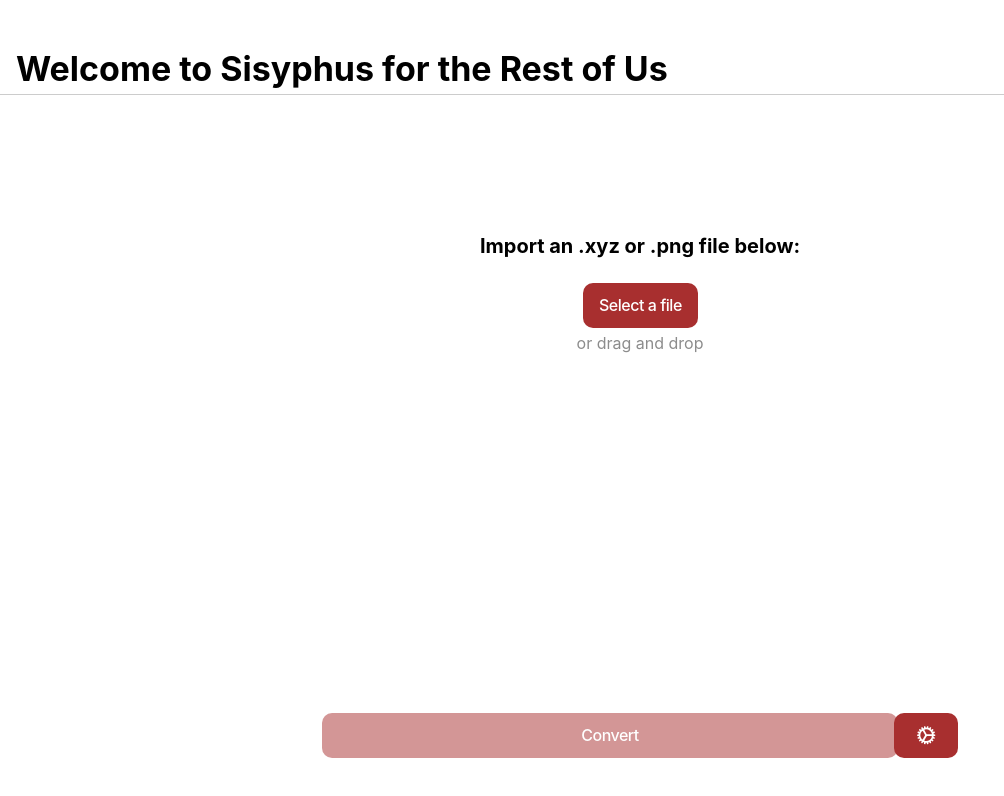
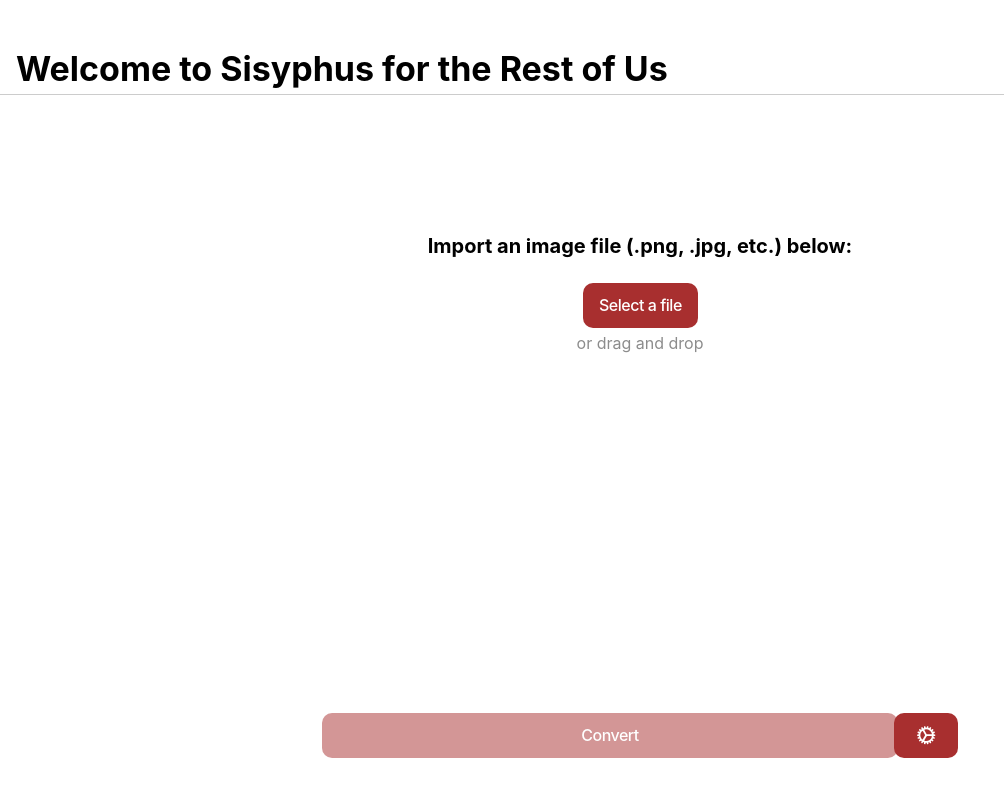
Before and after one commit to eado/SFTROUWeb, a React (Create React App) app in the folder frontend/SFTROUWeb/: page /#/home in a window 1280 px wide. Shown: the top 796 px of the page, without its empty margins (0-1004 px from the left). Built offline with nearby package versions, Linux system fonts and the light colour scheme; no server answers.

Commit message:
fix file types

```diff
--- a/frontend/SFTROUWeb/src/pages/Home.tsx
+++ b/frontend/SFTROUWeb/src/pages/Home.tsx
@@ -108,7 +108,7 @@ const Home: React.FC = () => {
           </IonToolbar>
         </IonHeader>
         <div className="container" {...getRootProps()}>
-          <strong>Import an .xyz or .png file below:</strong><br /><br />
+          <strong>Import an image file (.png, .jpg, etc.) below:</strong><br /><br />
           <input {...getInputProps()} />
           {
             isDragActive ?
```
